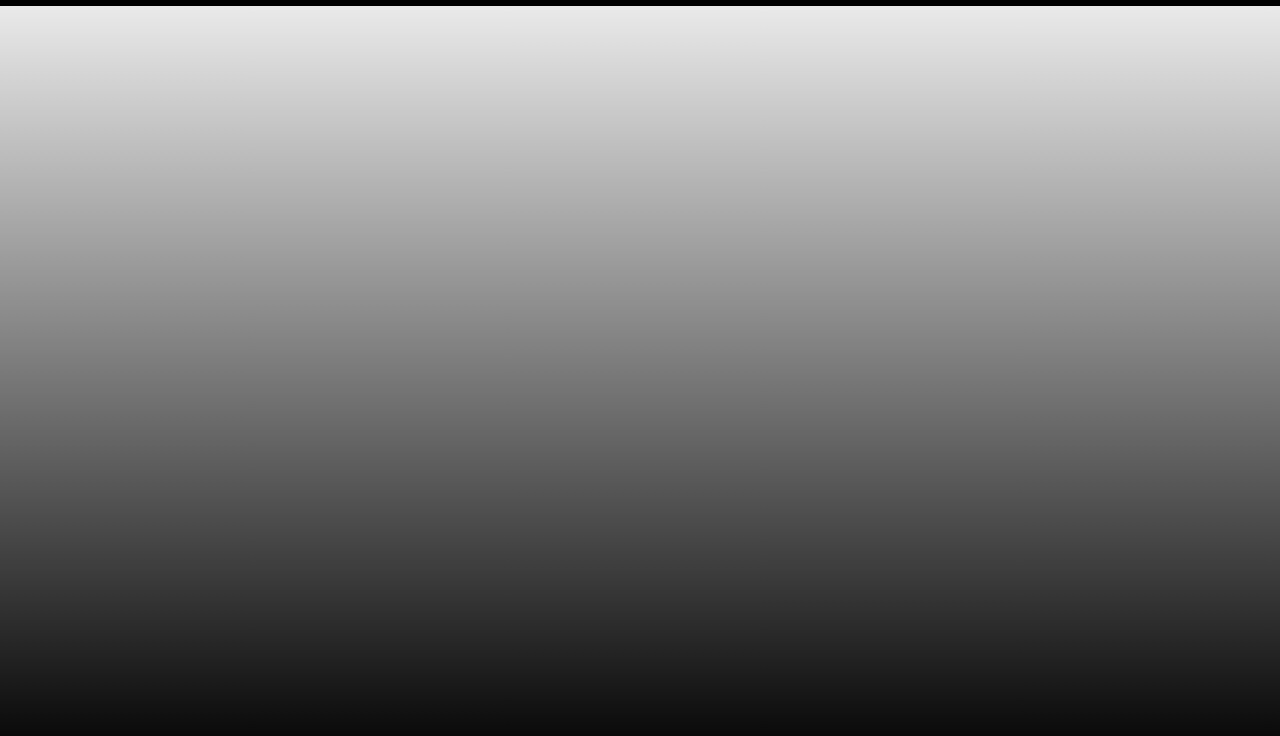
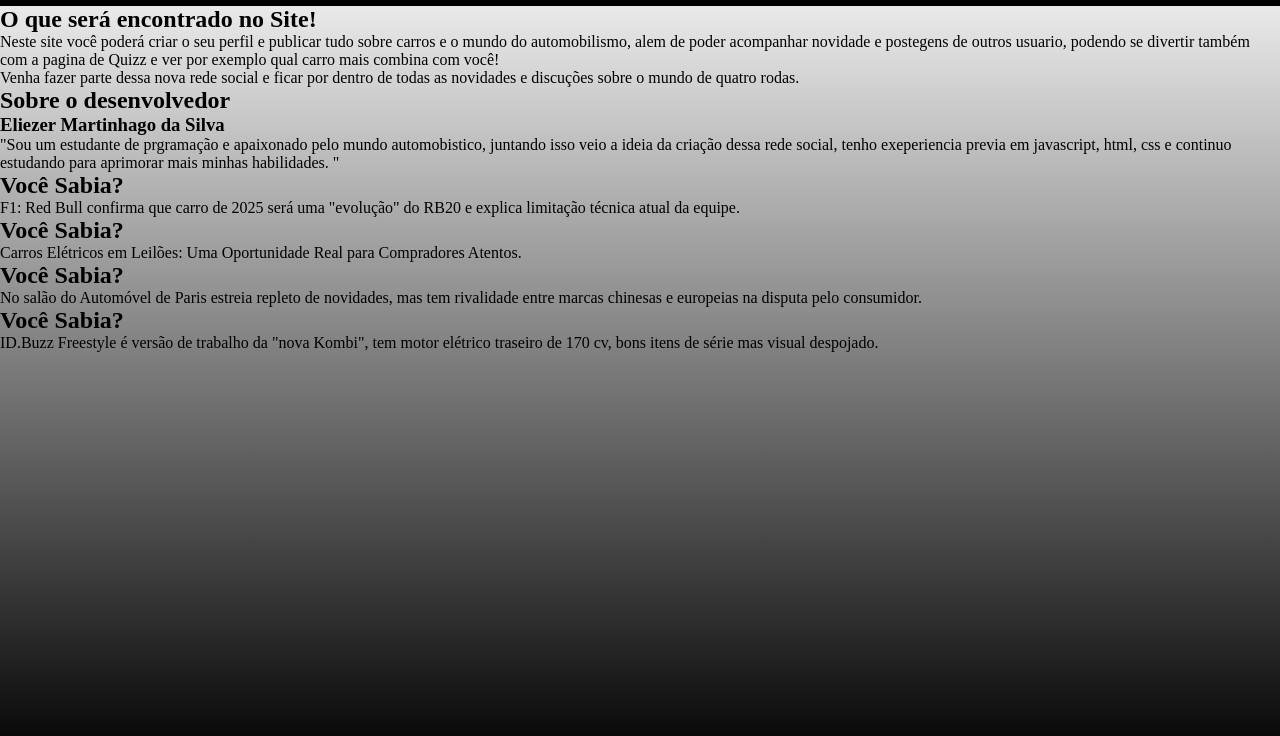
Before and after one commit to Eliezer335/Social-Car, a plain HTML site: page sobre/index.html in a window 1280 px wide. Shown: the part 64-800 px from the top of the page. Drawn offline with Linux system fonts and the light colour scheme.

Commit message:
✨ Feat:  Criando a pagina de sobre

```diff
--- a/sobre/index.html
+++ b/sobre/index.html
@@ -14,13 +14,61 @@
         </div>
         <div class="botoesCabecario">
             <h2 class="botoesHeader"><b>Feed</b></h2>
-            <h2 class="botoesHeader"><b>Perfil</b></h2>
+            <h2 class="botoesHeader">Perfil</h2>
             <h2 class="botoesHeader">Quizz</h2>
             <h2 class="botoesHeader">Sobre</h2>
         </div>
     </header>
     <main class="corpo">
 
+       <div class="caixa_sobre_site">
+        <div class="sobre_site">
+            <h2 class="h2_sobre">O que será encontrado no Site!</h2>
+            <p class="p_sobre"> Neste site você poderá criar o seu perfil e publicar tudo sobre carros e o mundo do automobilismo,
+                alem de poder acompanhar novidade e postegens de outros usuario, podendo se divertir também com a pagina de
+                Quizz e ver por exemplo qual carro mais combina com você!<br>Venha fazer parte dessa nova rede social e
+                ficar por dentro de todas as novidades e discuções sobre o mundo de quatro rodas.
+            </p>
+            <div class="sobre_desenvolvedor">
+                <h2 class="h2_sobre_dev">Sobre o desenvolvedor</h2>
+                <div class="container_desenvolvedor">
+                    <div class="perfil_desenvolvedor"></div>
+                    <!-- <img class="perfil_desenvolvedor" src="logo.png" alt="foto do desenvolvedor"> -->
+                    <h3 class="nome_desenvolvedor">Eliezer Martinhago da Silva</h3>
+                </div>
+
+                <p class="p_sobre_dev">"Sou um estudante de prgramação e apaixonado pelo mundo automobistico,
+                    juntando isso veio a ideia da criação dessa rede social, tenho exeperiencia previa
+                    em javascript, html, css e continuo estudando para aprimorar mais minhas habilidades.
+                     "</p>
+            </div>
+        </div>
+       </div>
+
+       <div class="caixa_curiosidades">
+        <div class="curiosidades">
+            <h2 class="h2_curiosidades">Você Sabia?</h2>
+            <p class="p_curiosidades">F1: Red Bull confirma que carro de 2025 será uma "evolução" do RB20 e explica limitação técnica atual da equipe.</p>
+        </div>
+        <div class="curiosidades">
+            <h2 class="h2_curiosidades">Você Sabia?</h2>
+            <p class="p_curiosidades">Carros Elétricos em Leilões: Uma Oportunidade Real para Compradores Atentos.</p>
+        </div>
+        <div class="curiosidades">
+            <h2 class="h2_curiosidades">Você Sabia?</h2>
+            <p class="p_curiosidades">No salão do Automóvel de Paris estreia repleto de novidades, mas tem rivalidade entre marcas chinesas e europeias na disputa pelo consumidor.</p>
+        </div>
+        <div class="curiosidades">
+            <h2 class="h2_curiosidades">Você Sabia?</h2>
+            <p class="p_curiosidades">ID.Buzz Freestyle é versão de trabalho da "nova Kombi", tem motor elétrico traseiro de 170 cv, bons itens de série mas visual despojado.</p>
+        </div>
+       </div>
+
+
+
+
+
+
 
     </main>
 </body>
```
